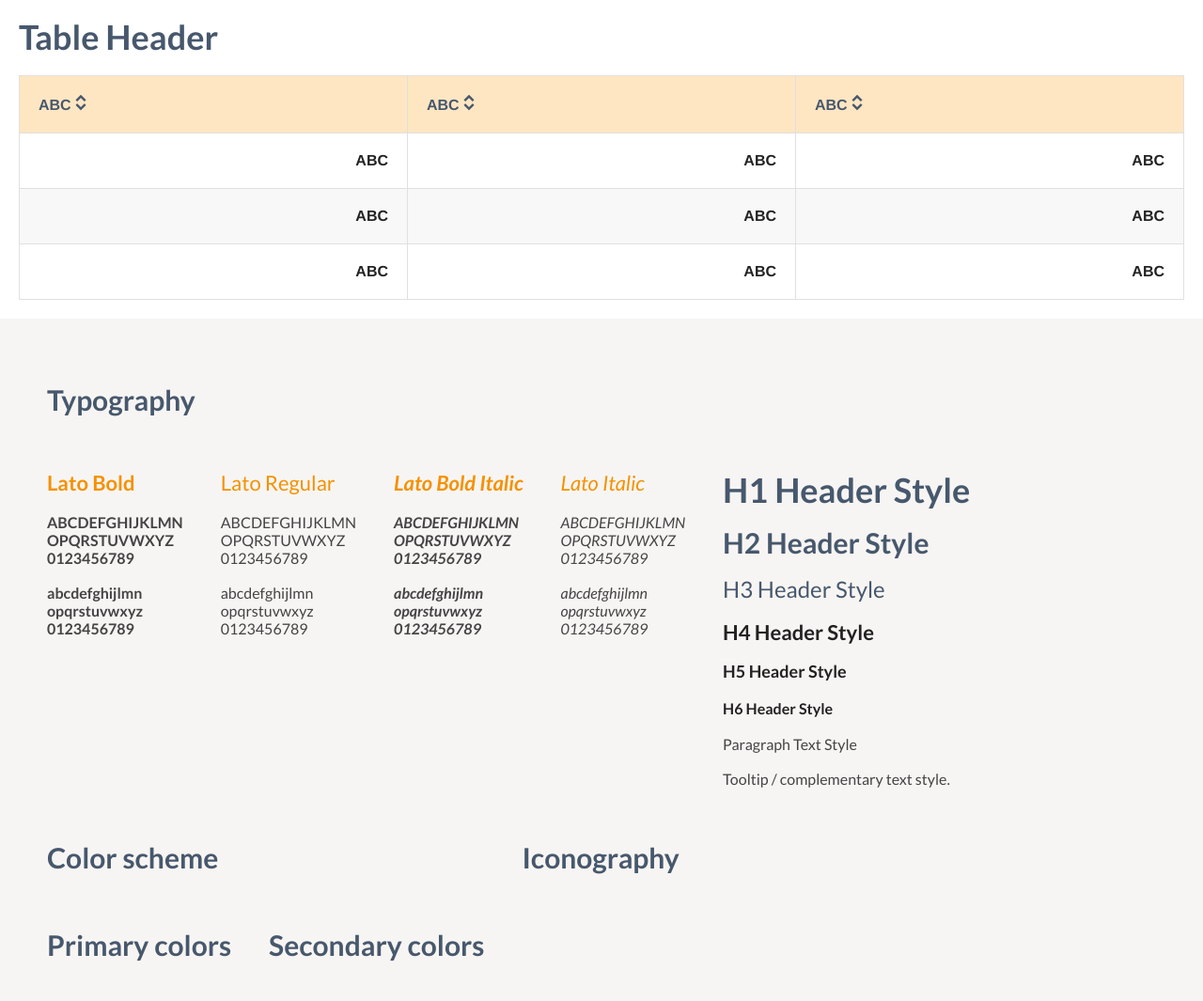
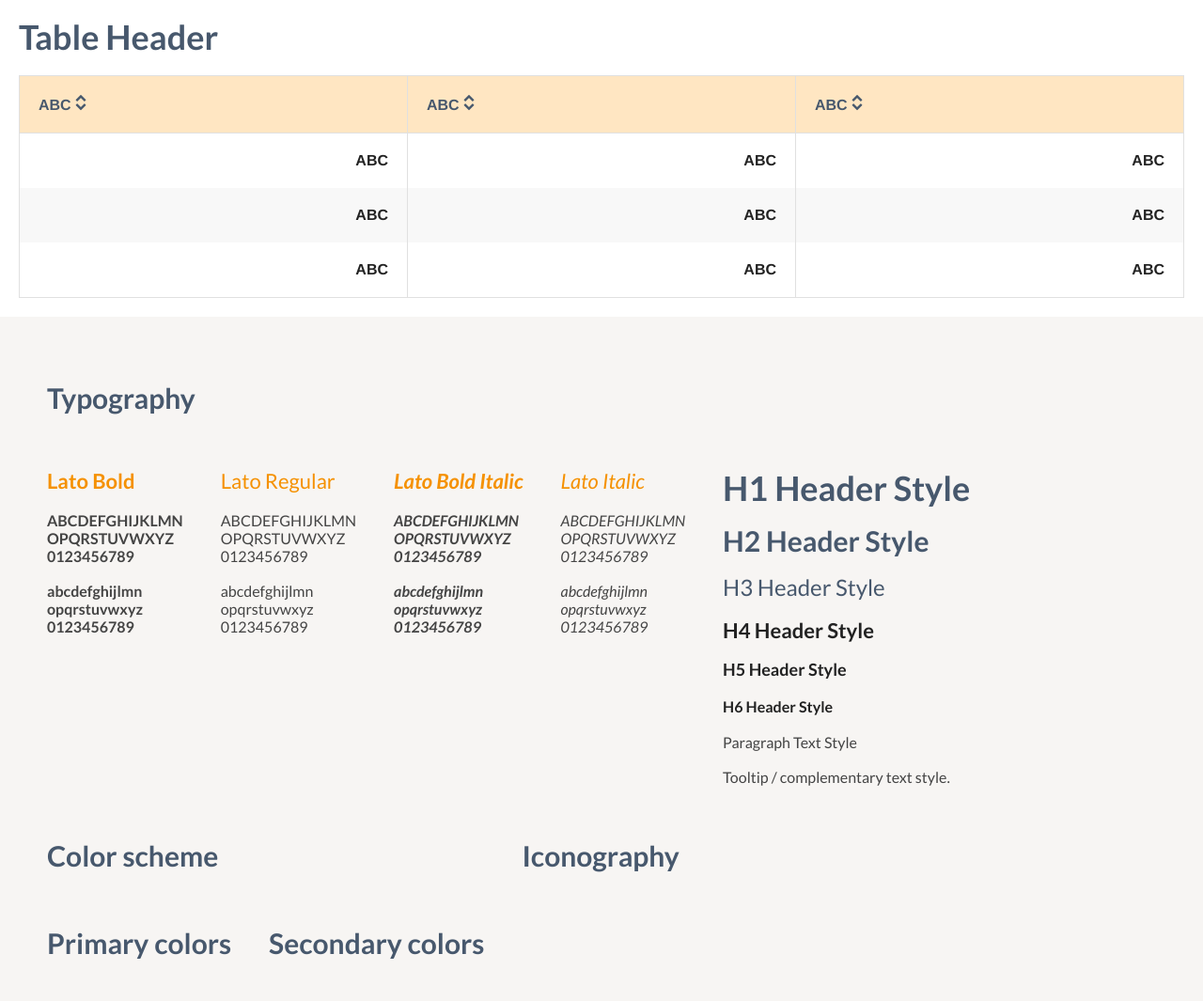
Before and after one commit to HSTMage/ui-kit, a plain HTML site: page index.html in a window 1280 px wide. Shown: the whole page at 94% size. Drawn offline with nearby package versions, Linux system fonts and the light colour scheme; a script that the page names is missing.

Commit message:
table borders

```diff
--- a/css/style.scss
+++ b/css/style.scss
@@ -168,11 +168,20 @@ table
 		}
 		td
 		{
-		  padding     : $main-padding;
-		  text-align  : right;
-		  border      : 1px solid $color-secondary-7;
-		  font-weight : bold;
-		  color       : $color-primary-4;
+		  padding       : $main-padding;
+		  text-align    : right;
+		  border        : 1px solid $color-secondary-7;
+		  font-weight   : bold;
+		  color         : $color-primary-4;
+		  border-top    : none;
+		  border-bottom : none;
+		}
+		&:last-child
+		{
+		  td
+		  {
+			border-bottom : 1px solid $color-secondary-7;
+		  }
 		}
 	  }
 	}
```
Also changed, not shown: css/style.css, 1 other file.
